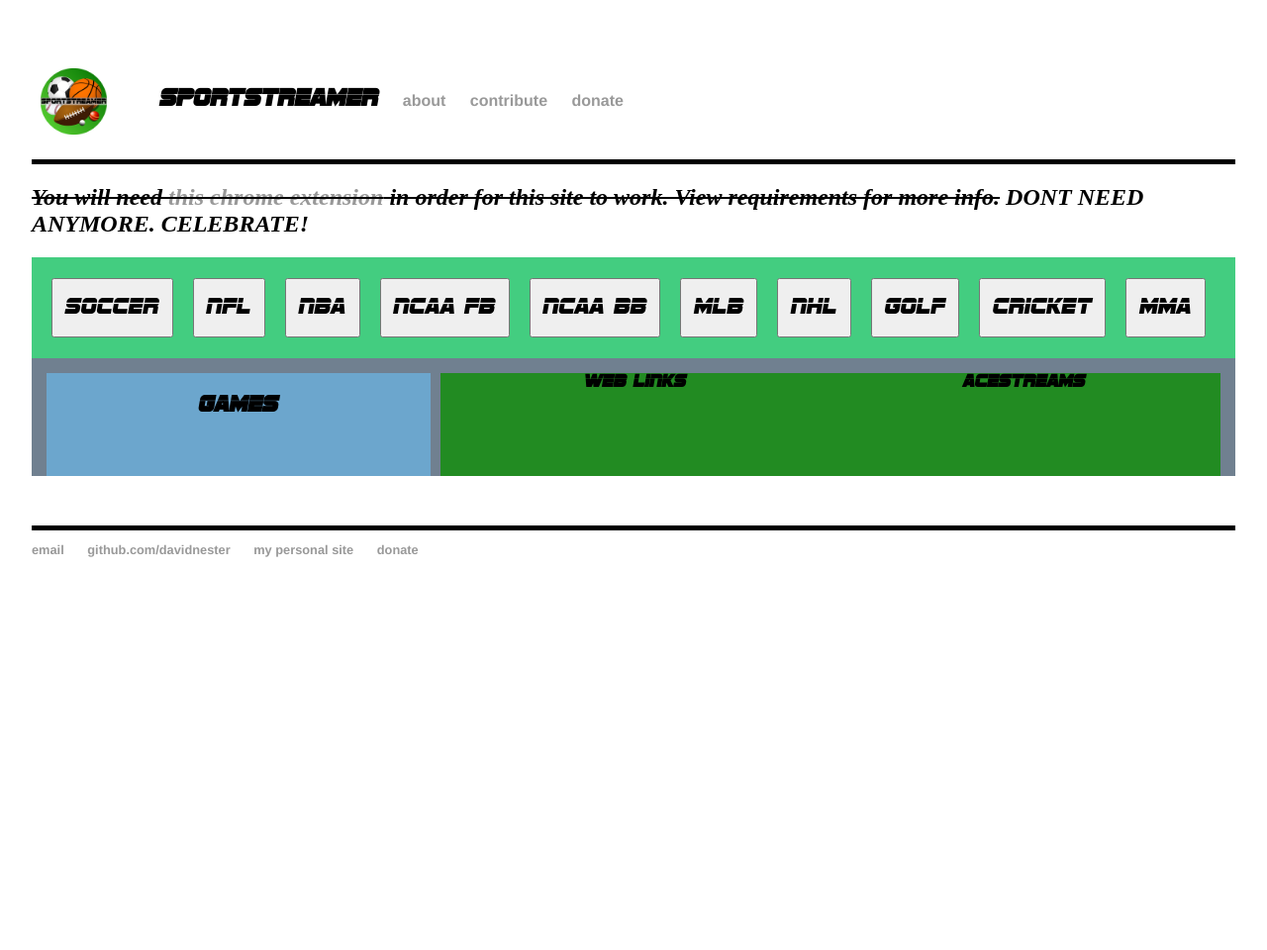
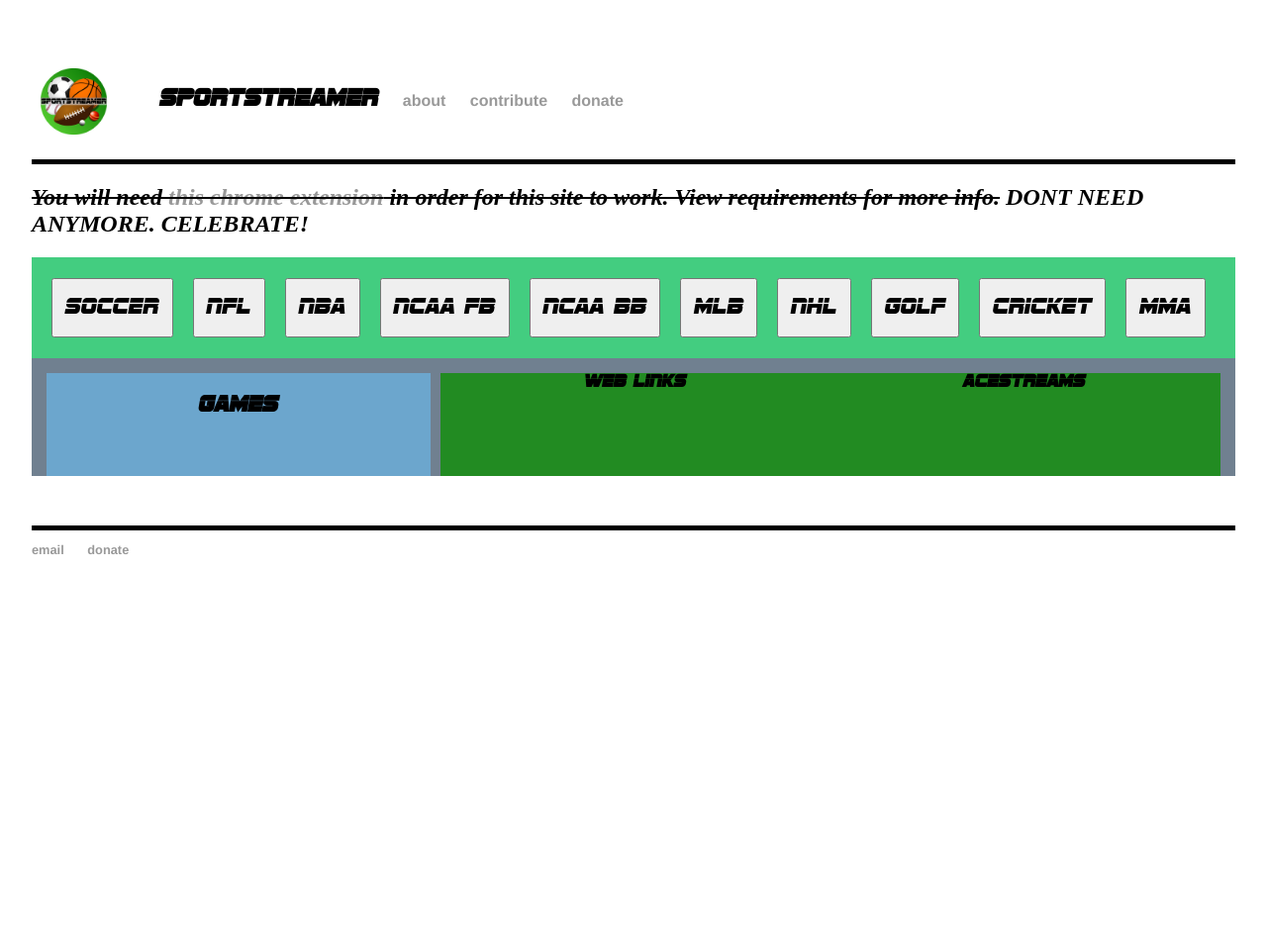
Before and after one commit to DavidNester/DavidNester.github.io, a Jekyll site: the page built from sportstreamer/index.html, in a window 1280 px wide. Shown: the whole page at 99% size. Built offline with Jekyll 4.4.1, drawn with Linux system fonts in a browser that asks for light colours.

Commit message:
remove some personal links

```diff
--- a/_layouts/sportstreamer.html
+++ b/_layouts/sportstreamer.html
@@ -30,8 +30,6 @@
 	<footer>
 		<ul>
     		<li><a href="mailto:14nesterd@gmail.com">email</a></li>
-    		<li><a href="https://github.com/davidnester">github.com/davidnester</a></li>
-    		<li><a href="https://davidnester.github.io">my personal site</a></li>
     		<li><a href="https://davidnester.github.io/sportstreamer/donate">donate</li>
 		</ul>
 	</footer>
```
